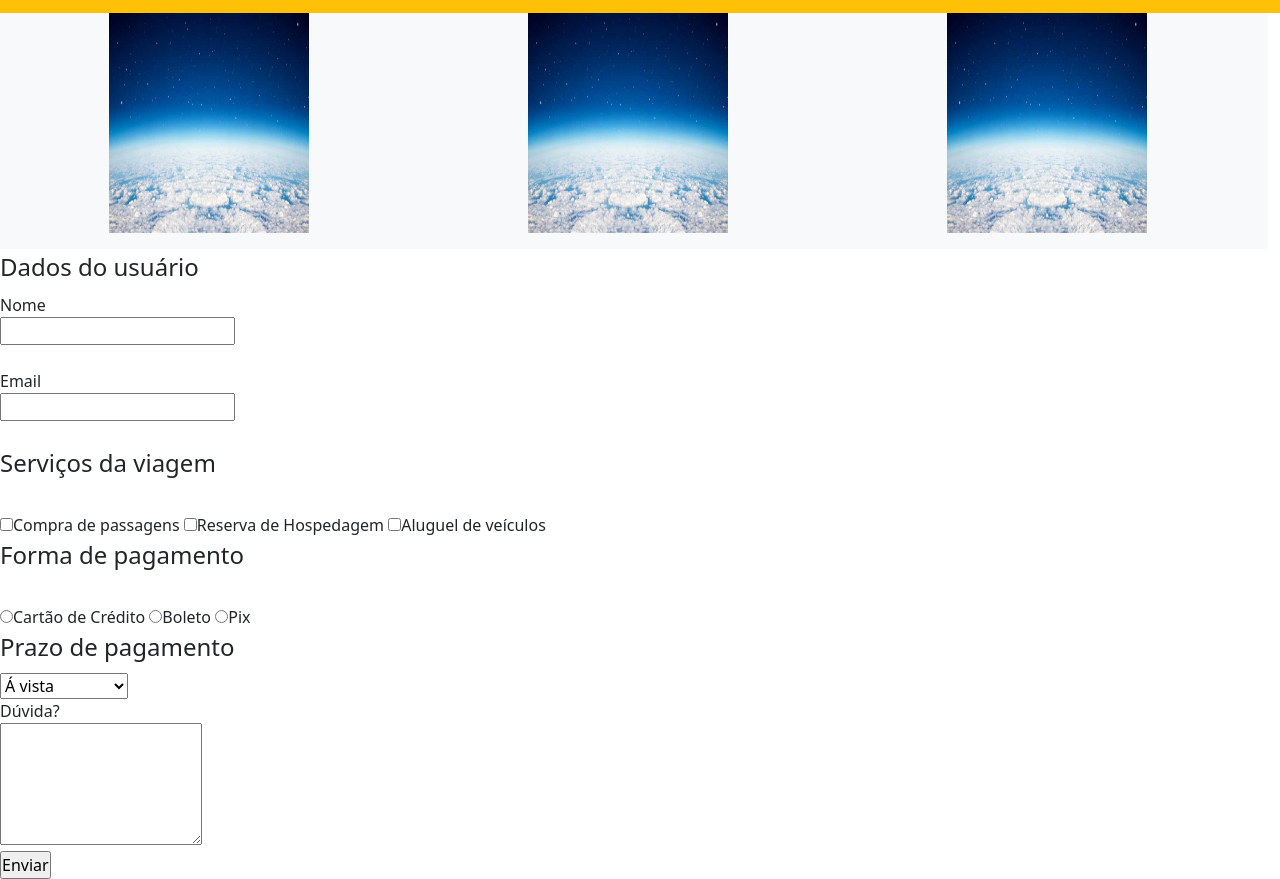
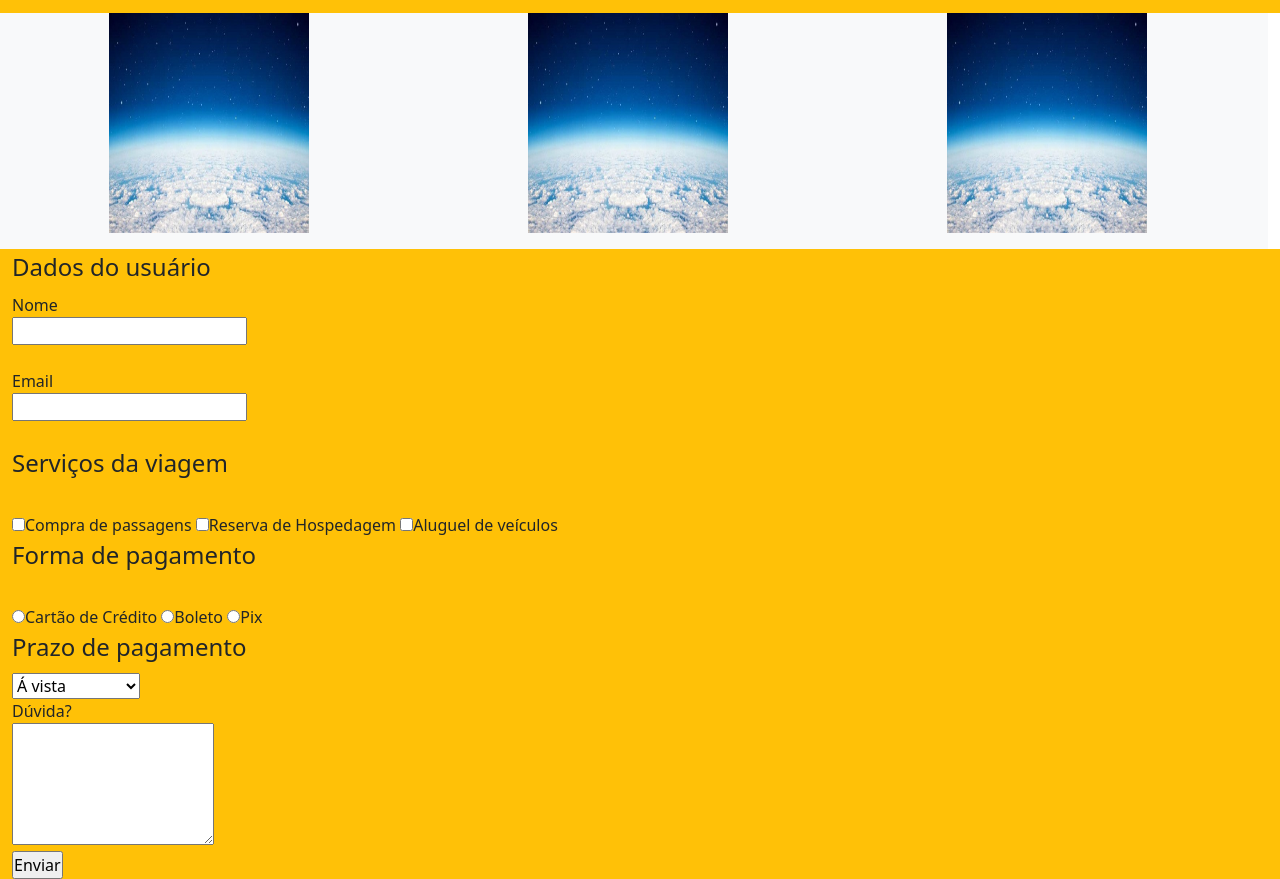
Before and after one commit to igorfariasoliveira/HTML, a plain HTML site: page Desenvolvimento frontend/reserva.html in a window 1280 px wide. Shown: the part 59-938 px from the top of the page. Drawn offline with nearby package versions, Linux system fonts and the light colour scheme.

Commit message:
Update reserva.html

```diff
--- a/Desenvolvimento frontend/reserva.html
+++ b/Desenvolvimento frontend/reserva.html
@@ -57,6 +57,7 @@
       <img src="07be56fcbb4d6636513568f8a9fa0545.jpg" alt="">
     </figure>
   </div>
+  <section class="container-fluid bg-warning">
     <form method="get" action="">
       <fieldset>
         <legend>Dados do usuário</legend>
@@ -101,6 +102,7 @@
         <textarea name="duvida" rows="5"></textarea><br>
       <input type="submit" value="Enviar">
     </form>
+  </section>
 <script src="https://cdn.jsdelivr.net/npm/bootstrap@5.3.2/dist/js/bootstrap.bundle.min.js" integrity="sha384-C6RzsynM9kWDrMNeT87bh95OGNyZPhcTNXj1NW7RuBCsyN/o0jlpcV8Qyq46cDfL" crossorigin="anonymous"></script>
 </body>
 </html>
```
Lines whose indentation alone changed are shown as unchanged.
